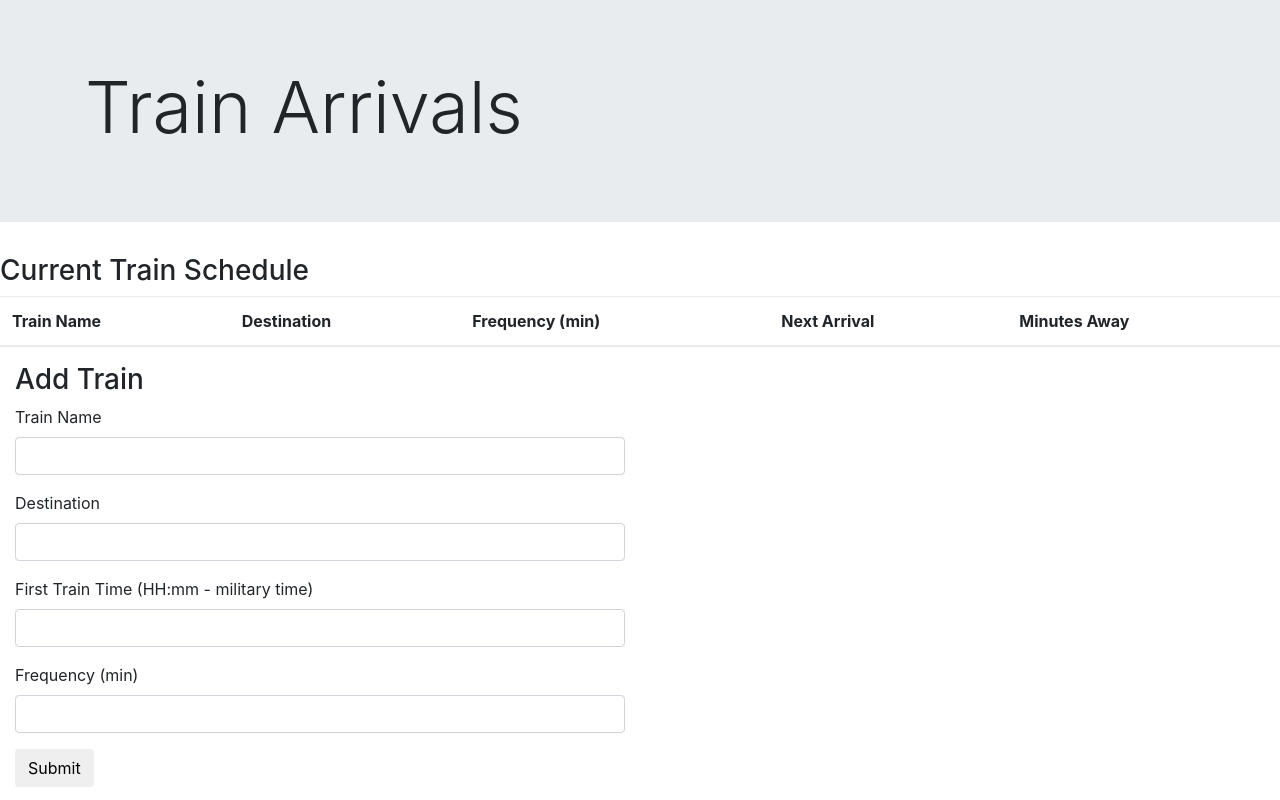
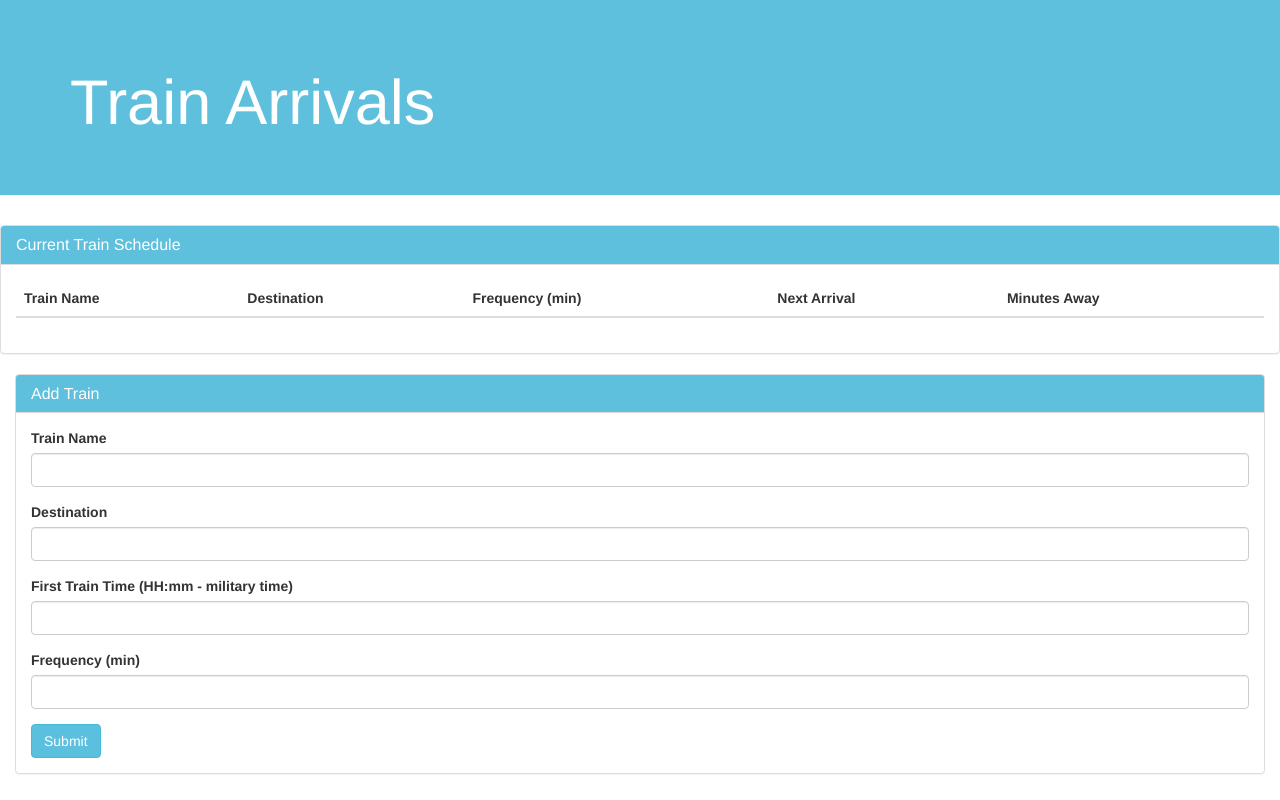
Before and after one commit to trey10hughes/train-time, a plain HTML site: page index.html in a window 1280 px wide. Drawn offline with nearby package versions, Linux system fonts and the light colour scheme; no server answers.

Commit message:
added some minimal styling, assignment requirements complete

```diff
--- a/assets/css/style.css
+++ b/assets/css/style.css
@@ -0,0 +1,14 @@
+#top-panel-1 {
+	background-color: #5fc0dd;
+	color: white;
+}
+
+#top-panel-2 {
+	background-color: #5fc0dd;
+	color: white;
+}
+
+#jumbo {
+	background-color: #5fc0dd;
+	color: white;
+}
--- a/index.html
+++ b/index.html
@@ -2,7 +2,8 @@
 <html>
   <head>
     <meta charset="UTF-8">
-    <link rel="stylesheet" href="https://maxcdn.bootstrapcdn.com/bootstrap/4.0.0-beta.2/css/bootstrap.min.css" integrity="sha384-PsH8R72JQ3SOdhVi3uxftmaW6Vc51MKb0q5P2rRUpPvrszuE4W1povHYgTpBfshb" crossorigin="anonymous">
+    <link rel="stylesheet" href="https://maxcdn.bootstrapcdn.com/bootstrap/3.3.6/css/bootstrap.min.css" integrity="sha384-1q8mTJOASx8j1Au+a5WDVnPi2lkFfwwEAa8hDDdjZlpLegxhjVME1fgjWPGmkzs7" crossorigin="anonymous">
+    <link rel="stylesheet" href="assets/css/style.css">
     <!-- jQuery -->
     <script src="https://cdnjs.cloudflare.com/ajax/libs/jquery/3.2.1/jquery.min.js"></script>
 
@@ -12,17 +13,17 @@
 
     <title>Train Time</title>
   </head>
+
   <body>
-      <div class="jumbotron jumbotron-fluid">
+      <div class="jumbotron jumbotron-fluid" id="jumbo">
         <div class="container">
           <h1 class="display-3">Train Arrivals</h1>
-
         </div>
       </div>
 <div class="row">
-        <div class="col-lg-12">
+        <div class="col-md-12">
           <div class="panel panel-default">
-            <div class="panel-heading">
+            <div class="panel-heading" id="top-panel-1">
               <h3 class="panel-title">Current Train Schedule</h3>
             </div>
             <div class="panel-body" id="">
@@ -47,14 +48,14 @@
         </div>
 
 </div>
-<div class="col-lg-6">
+
+<div class="col-md-12">
         <div class="panel panel-default">
-          <div class="panel-heading">
+          <div class="panel-heading" id="top-panel-2">
             <h3 class="panel-title">Add Train</h3>
           </div>
           <div class="panel-body">
 
-           <!-- Sign-up Form (note the various input "types")-->
             <form role="form">
               <div class="form-group">
                 <label for="name-input">Train Name</label>
@@ -72,7 +73,7 @@
                 <label for="comment-input">Frequency (min)</label>
                 <input class="form-control" id="frequency-input" type="number">
               </div>
-              <button class="btn btn-default" id="add-train" type="submit">Submit</button>
+              <button class="btn btn-info" id="add-train" type="submit">Submit</button>
             </form>
           </div>
         </div>
```
Lines whose indentation alone changed are shown as unchanged.
